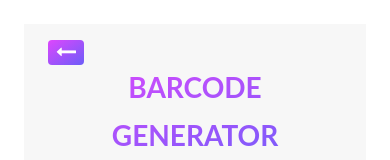
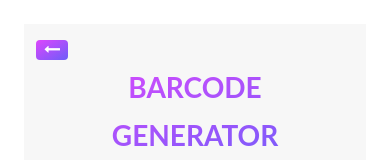
Before and after one commit to akindoju/barcode-generator, a React (Create React App) app: page /barcode in a window 390 px wide. Shown: the top 160 px of the page. Built offline with nearby package versions, Linux system fonts and the light colour scheme.

Commit message:
fixed back btn media query

```diff
--- a/src/App.css
+++ b/src/App.css
@@ -245,4 +245,11 @@ svg {
     font-size: 1.8rem;
     margin-top: 1rem;
   }
+
+  .backBtn {
+    top: 2rem;
+    left: 1.5rem;
+    font-size: 2rem;
+    padding: 1px 1rem;
+  }
 }
```
